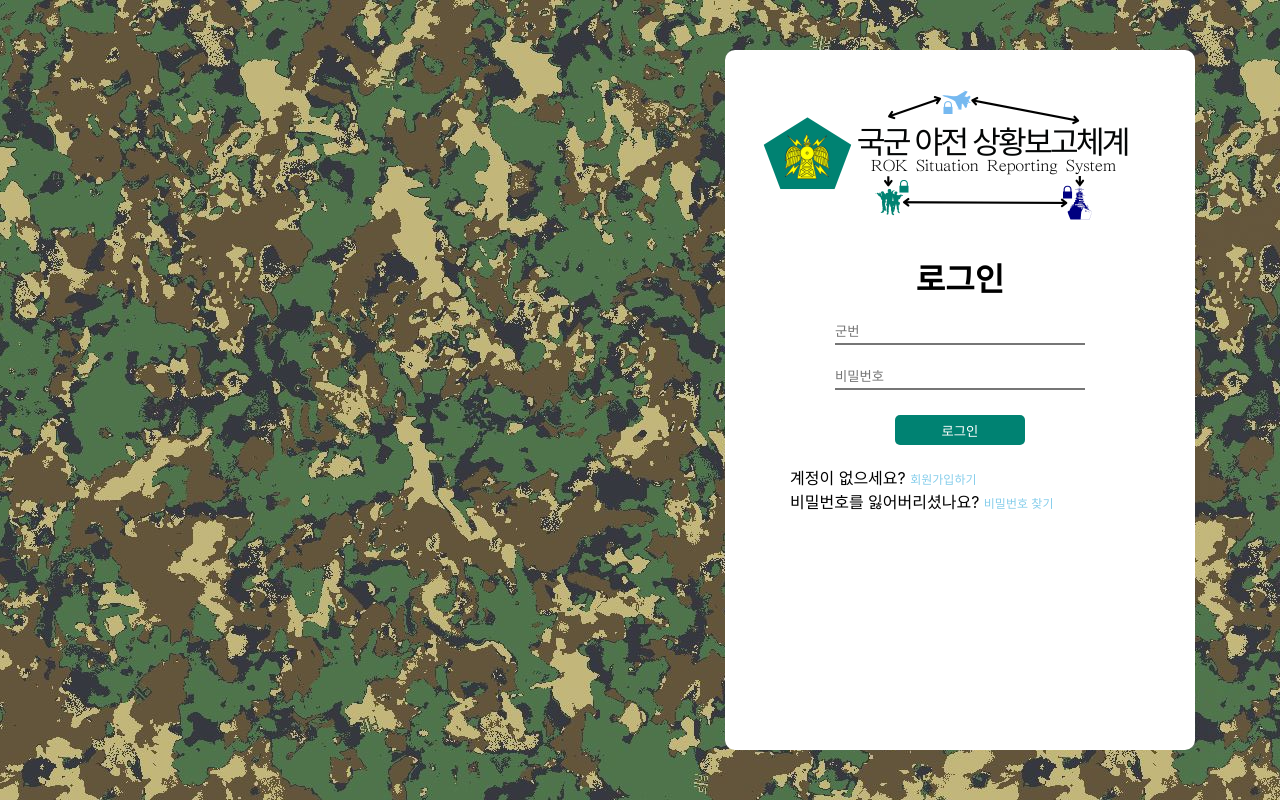
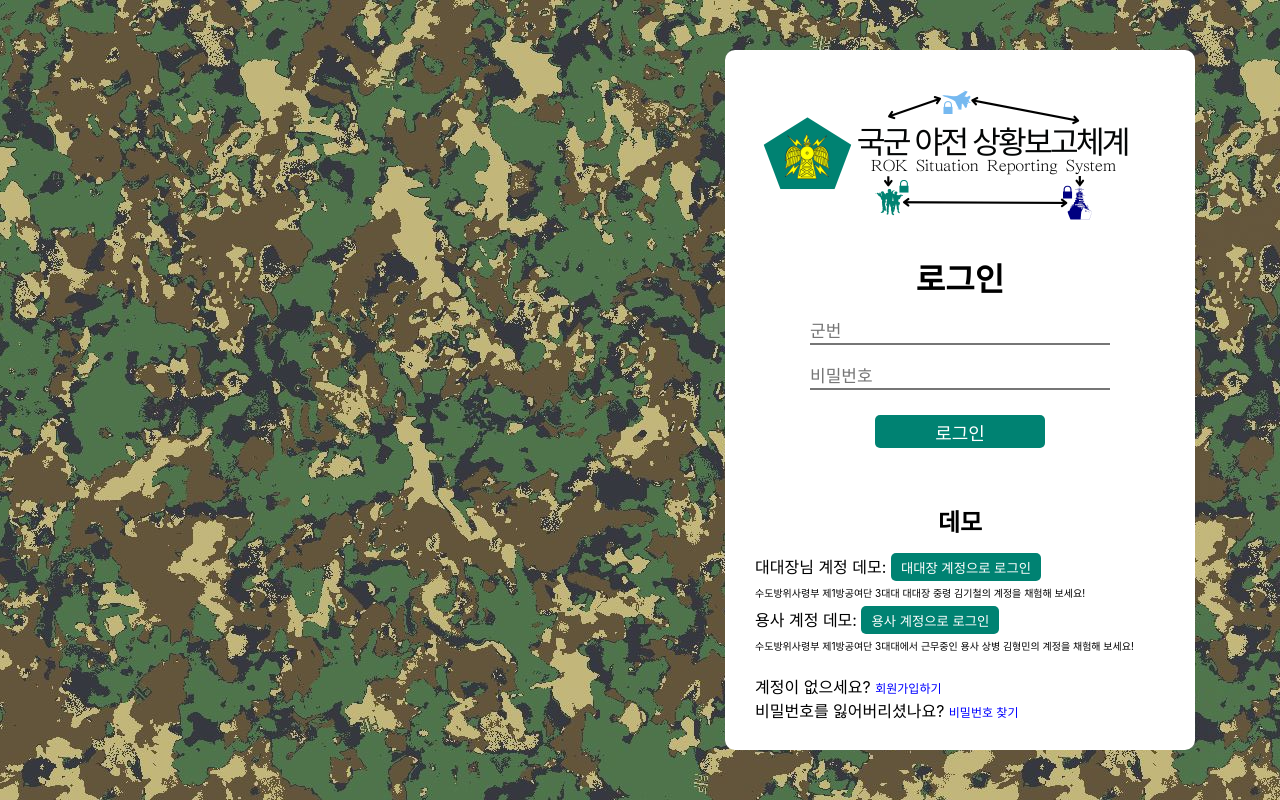
Before and after one commit to osamhack2022/WEB_APP_ROK-Situation-Reporting-System_ROK-SRS, a Next.js app in the folder front-end/web-next/: page / in a window 1280 px wide. Built offline with nearby package versions, Linux system fonts and the light colour scheme.

Commit message:
[Feat]: 로그인 페이지 데모 섹션 추가
병사 및 대대장 데모계정 로그인 버튼 추가.
데모부대: 수도방위사령부 제1방공여단 3대대
대대장: 중령 김기철
병사: 상병 김형민

```diff
--- a/front-end/web-next/pages/_app.js
+++ b/front-end/web-next/pages/_app.js
@@ -1,7 +1,9 @@
 import '../styles/globals.css'
 
 function MyApp({ Component, pageProps }) {
-  return <Component {...pageProps} />
+  return <>
+  <Component {...pageProps} />
+  </>
 }
 
 export default MyApp
--- a/front-end/web-next/pages/index.js
+++ b/front-end/web-next/pages/index.js
@@ -18,6 +18,16 @@
           <br></br>
           <button className={styles.buttonfield} type="submit">로그인</button>
         </form>
+        <div id = {styles.demofooter}>
+          <h2 id = {styles.demofooterh2}>데모</h2>
+          <span className={styles.descfield}>대대장님 계정 데모: </span> <button>대대장 계정으로 로그인</button> <br></br>
+          <span className={styles.desctext}>수도방위사령부 제1방공여단 3대대 대대장 중령 김기철의 계정을 채험해 보세요!</span> <br></br>
+          <span className={styles.descfield}>용사 계정 데모: </span> <button>용사 계정으로 로그인</button> <br></br>
+          <span className={styles.desctext}>수도방위사령부 제1방공여단 3대대에서 근무중인 용사 상병 김형민의 계정을 채험해 보세요!</span> <br></br>
+
+        </div>
+
+
         <div id={styles.loginfooter}>
           <span className={styles.descfield}>계정이 없으세요? </span><Link href="/register" passHref><a className={styles.links}>회원가입하기</a></Link> <br></br>
           <span className={styles.descfield}>비밀번호를 잃어버리셨나요? </span><Link href="/forgotpass" passHref><a className={styles.links}>비밀번호 찾기</a></Link>
--- a/front-end/web-next/styles/Home.module.css
+++ b/front-end/web-next/styles/Home.module.css
@@ -1,8 +1,9 @@
 
 .inputfield {
-  width: 250px;
+  width: 300px;
   height: 25px;
   margin: auto;
+  font-size: 17px;
   display: block;
   border-top: none;
   border-left: none;
@@ -10,8 +11,9 @@
 }
 
 .buttonfield {
-  width: 130px;
-  height: 30px;
+  width: 170px;
+  height: 33px;
+  font-size: 18px;
   background-color: #008272;
   color: white;
   border-radius: 5px;
@@ -30,18 +32,46 @@
   outline: none;
   border-bottom: 2px solid black;
 }
-
 #loginfooter {
-  width: 340px;
+  width: 410px;
   margin: auto;
   margin-top: 20px;
 }
+#demofooter {
+  width: 410px;
+  margin: auto;
+  margin-top: 55px;
+}
+#demofooterh2 {
+  text-align: center;
+  margin-bottom: 10px;
+}
+.desctext {
+  font-size: 10px;
+}
+
+
+#demofooter button {
+  background-color: #008272;
+  color: white;
+  border-radius: 5px;
+  border: none;
+  margin-top: 5px;
+  height: 28px;
+  padding-left: 10px;
+  padding-right: 10px;
+}
+#demofooter button:hover {
+  cursor: pointer;
+  background-color: #016459;
+}
 
 .links {
-  color: skyblue;
+  color: blue;
   font-size: 12px;
 }
-.links a {
-  color: skyblue;
-  margin-left: 20px;
+.links:hover {
+  color:rgb(0, 0, 158);
+  text-decoration: underline;
+
 }
--- a/front-end/web-next/styles/register.module.css
+++ b/front-end/web-next/styles/register.module.css
@@ -10,13 +10,13 @@
   }
 
   .buttonfield {
-    width: 180px;
-    height: 36px;
+    width: 170px;
+    height: 33px;
+    font-size: 18px;
     background-color: #008272;
     color: white;
     border-radius: 5px;
     border: none;
-    margin: auto;
     margin-top: 5px;
     display: block;
   }
```
